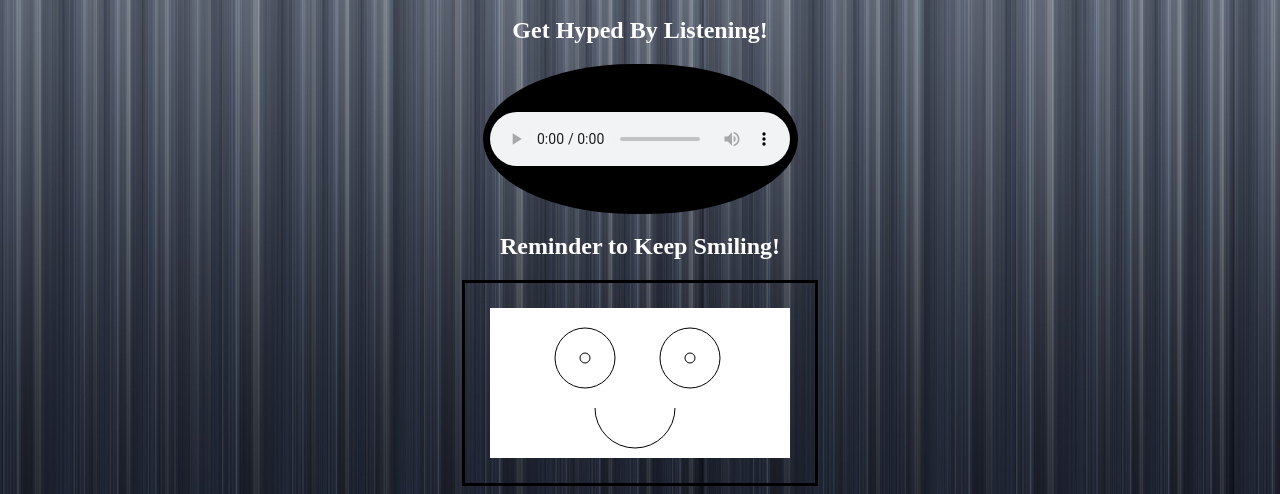
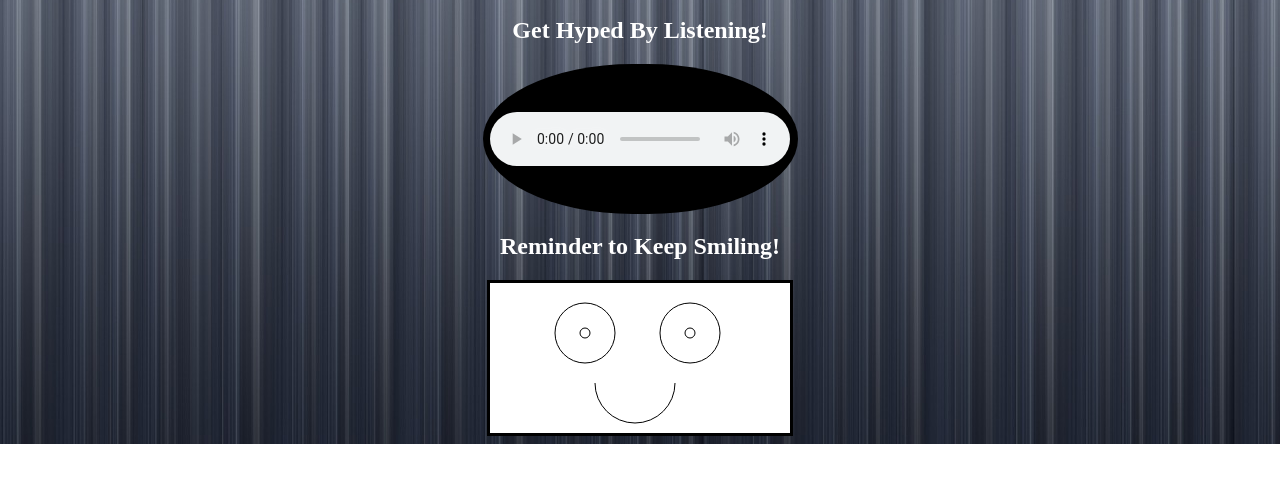
Before and after one commit to Cox-Justin-P/Cox-Justin.github.io, a plain HTML site: page Media/media.html in a window 1280 px wide. Shown: the part 781-1275 px from the top of the page. After the commit the page ends 1225 px from the top, so only its background shows below. Drawn offline with Linux system fonts and the light colour scheme.

```diff
--- a/Media/media.css
+++ b/Media/media.css
@@ -41,8 +41,8 @@ h2 {
 }
 
 #mediaCanvas {
-    width: 350px;
-    height: 200px;
+    width: 300px;
+    height: 150px;
     border: solid black;
 
     display: flex;
```
